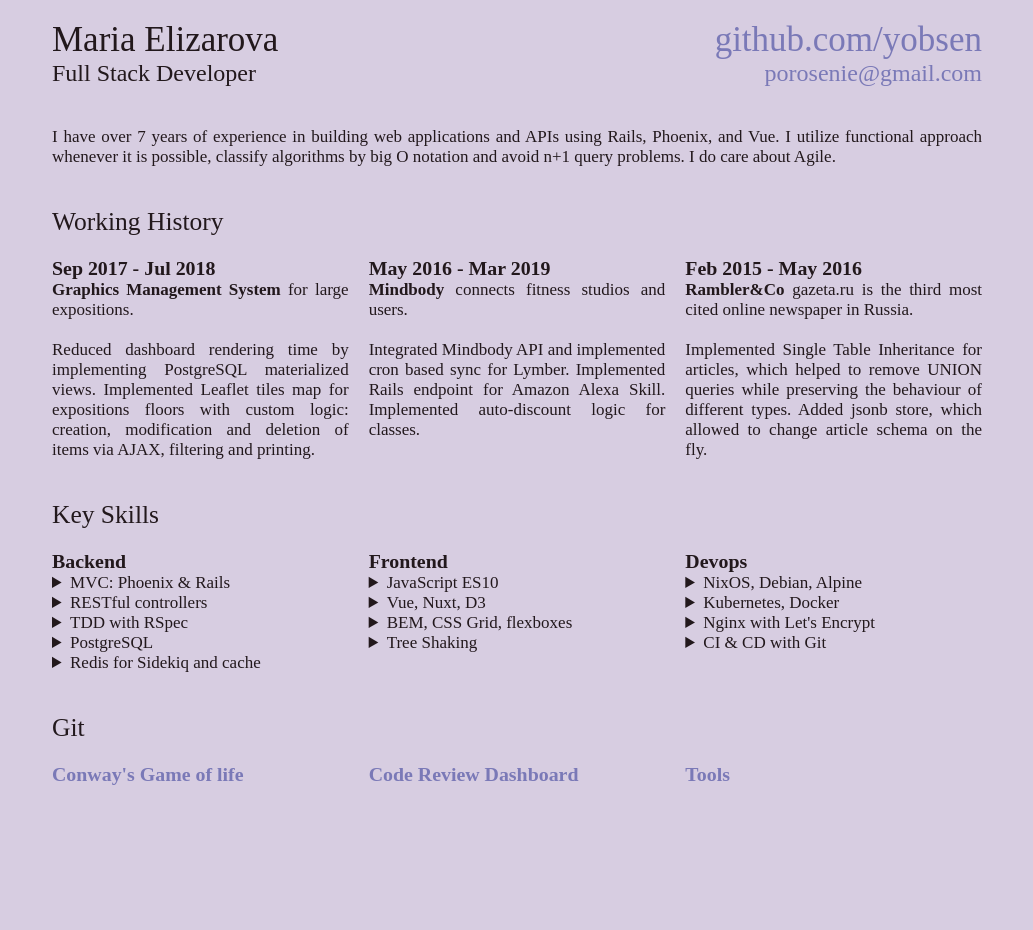
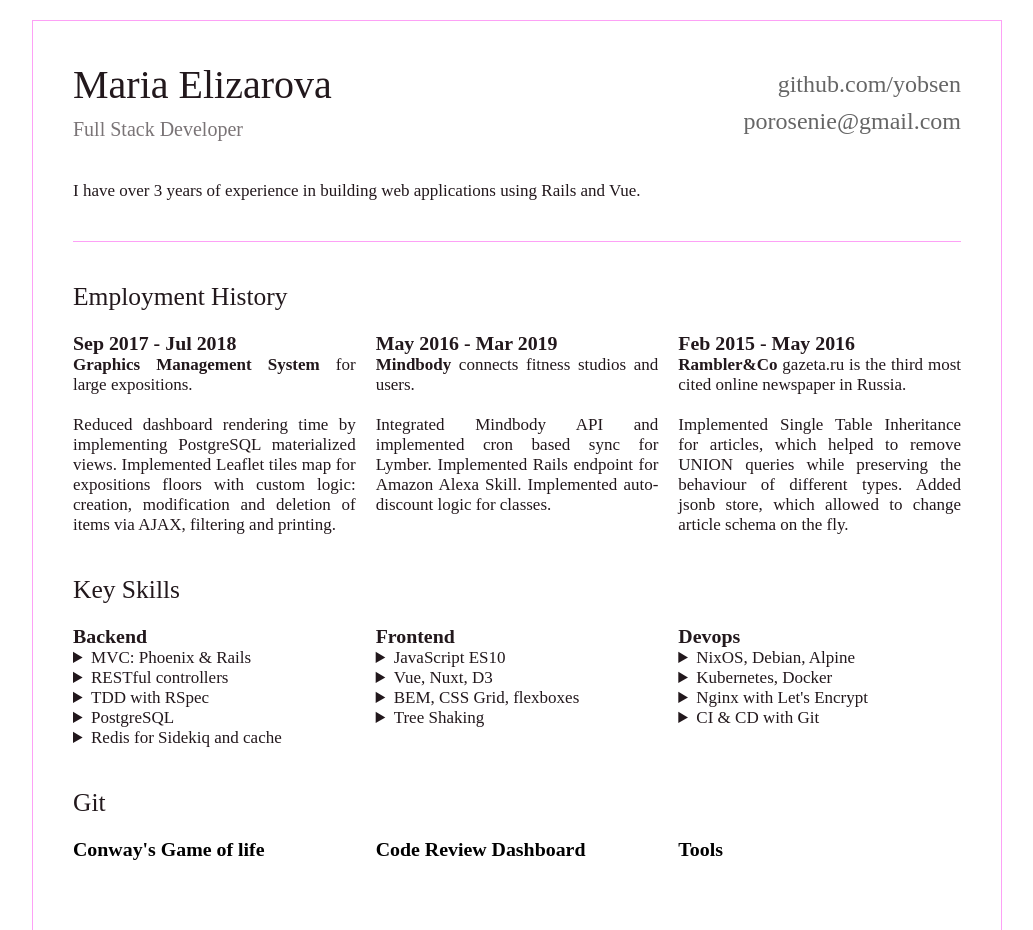
Before and after one commit to yobsen/resume, a plain HTML site: page index.html in a window 1280 px wide. Shown: the top 930 px of the page, without its empty margins (123-1156 px from the left). Before the commit the page ends 835 px from the top, so only its background shows below. Drawn offline with Linux system fonts and the light colour scheme.

Commit message:
update header

```diff
--- a/index.html
+++ b/index.html
@@ -30,7 +30,7 @@
   <body class="resume">
     <div class="resume-header">
       <h1 class="resume-header__name">Maria&nbsp;Elizarova</h1>
-      <h2 class="resume-header__position">Full&nbsp;Stack&nbsp;Developer</h2>
+      <h2 class="resume-header__description">Full&nbsp;Stack&nbsp;Developer</h2>
     </div>
 
     <div class="resume-contacts">
@@ -44,15 +44,12 @@
       >
     </div>
 
-    <div class="intro">
-      I have over 7 years of experience in building web applications and APIs
-      using Rails, Phoenix, and Vue. I utilize functional approach whenever it
-      is possible, classify algorithms by big O notation and avoid n+1 query
-      problems. I do care about Agile.
+    <div class="profile">
+      I have over 3 years of experience in building web applications using Rails and Vue.
     </div>
 
     <div class="section-title">
-      <h2>Working History</h2>
+      <h2>Employment History</h2>
     </div>
     <div class="section-column wh-1">
       <h3>Sep 2017 - Jul 2018</h3>
--- a/resume.css
+++ b/resume.css
@@ -12,13 +12,13 @@
 }
 
 a {
-  transition: all 0.2s linear;
+  transition: all 0.1s linear;
   text-decoration: none;
-  color: #7a79b7;
+  color: #000;
 }
 
 a:hover {
-  color: #00afb5;
+  color: #fda1f6;
 }
 
 h1,
@@ -35,6 +35,7 @@ h3 {
 body {
   font-size: 18px;
   color: #22181c;
+  border: 1px solid #fda1f6;
 }
 
 p {
@@ -47,19 +48,19 @@ ul {
 .resume {
   grid-gap: 20px;
   min-height: 100vh;
-  background: #d7cde1;
-  margin: 0;
   font-family: "RobotoMono";
-  padding: 20px;
+  padding: 40px;
   display: grid;
   grid-auto-rows: min-content;
   grid-template-columns: 1fr 1fr;
   max-width: 970px;
-  margin: 0 auto;
+  margin: 20px auto;
 }
 
-.intro {
+.profile {
   text-align: justify;
+  border-bottom: 1px solid #fda1f6;
+  padding-bottom: 40px;
 }
 
 .resume-contacts {
@@ -73,7 +74,7 @@ ul {
   display: block;
 }
 
-.resume-header__position,
+.resume-header__description,
 .resume-contacts__email {
   font-size: 24px;
   display: block;
@@ -99,37 +100,37 @@ ul {
   grid-row: 8;
 }
 
-.intro,
+.profile,
 .section-title,
 .section-column {
   grid-column-end: span 2;
 }
 
-@media (min-width: 600px) {
-  .resume-contacts {
-    text-align: right;
-    grid-column-end: span 1;
-  }
-
-  .wh-2 {
-    grid-row: 5;
-  }
-
-  .wh-4 {
-    grid-row: 7;
-  }
-
-  .resume-header__name,
-  .resume-contacts__github {
-    font-size: 26px;
-  }
-
-  .resume-header__position,
-  .resume-contacts__email {
-    font-size: 24px;
-  }
-}
-
+/* @media (min-width: 600px) { */
+/*   .resume-contacts { */
+/*     text-align: right; */
+/*     grid-column-end: span 1; */
+/*   } */
+/*  */
+/*   .wh-2 { */
+/*     grid-row: 5; */
+/*   } */
+/*  */
+/*   .wh-4 { */
+/*     grid-row: 7; */
+/*   } */
+/*  */
+/*   .resume-header__name, */
+/*   .resume-contacts__github { */
+/*     font-size: 26px; */
+/*   } */
+/*  */
+/*   .resume-header__position, */
+/*   .resume-contacts__email { */
+/*     font-size: 24px; */
+/*   } */
+/* } */
+/*  */
 @media (min-width: 850px) {
   body {
     font-size: 17px;
@@ -149,19 +150,27 @@ ul {
     text-align: right;
     grid-column-end: span 2;
   }
-  .resume-header__name,
-  .resume-contacts__github {
-    font-size: 35px;
+  .resume-header__name {
+    font-size: 40px;
+    padding-bottom: 10px;
     display: block;
   }
 
-  .resume-header__position,
-  .resume-contacts__email {
+  .resume-header__description {
+    font-size: 20px;
+    display: block;
+    opacity: 0.6;
+  }
+
+  .resume-contacts__email,
+  .resume-contacts__github {
     font-size: 24px;
     display: block;
+    padding-top: 10px;
+    opacity: 0.6;
   }
 
-  .intro,
+  .profile,
   .section-title {
     grid-column-end: span 3;
     margin-top: 20px;
```
